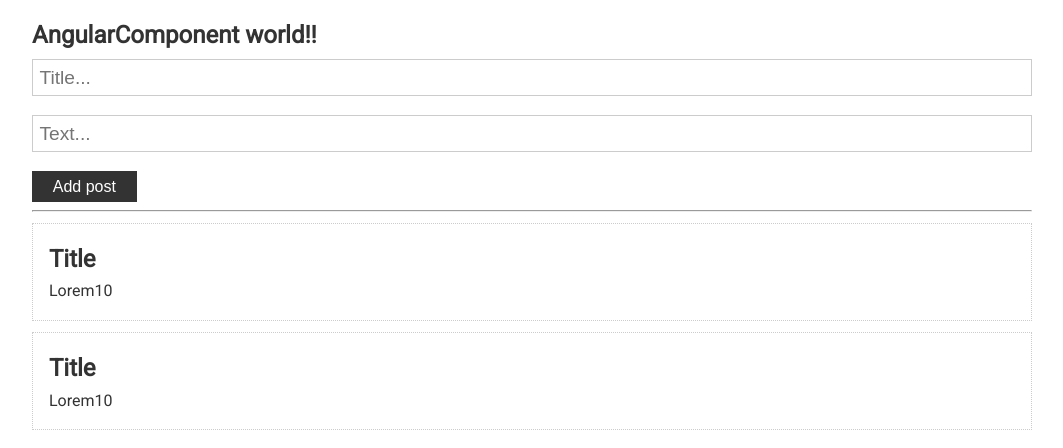
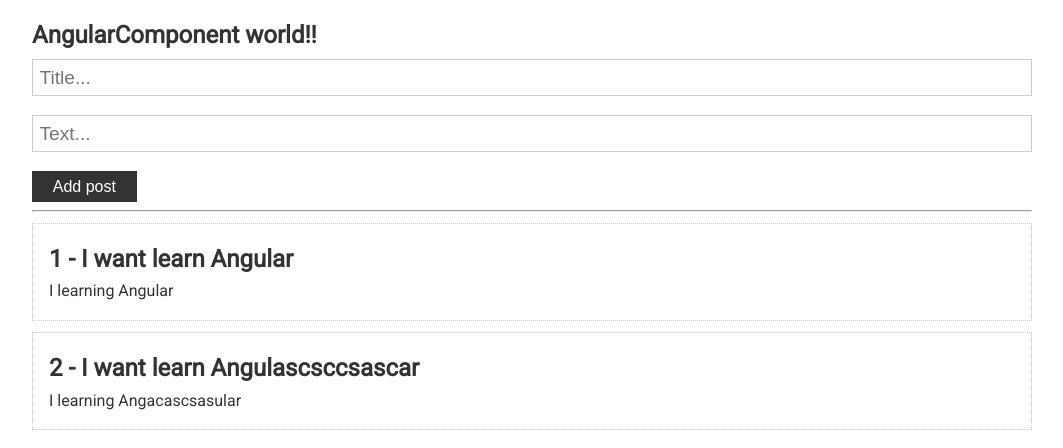
Before and after one commit to matviiko/angularLessons, an Angular app: page / in a window 1280 px wide. Shown: the top 448 px of the page, without its empty margins (108-1171 px from the left). Built offline with nearby package versions, Linux system fonts and the light colour scheme.

Commit message:
Passing parameters

```diff
--- a/src/app/app.component.html
+++ b/src/app/app.component.html
@@ -5,7 +5,10 @@
 
     <hr/>
 
-    <app-post></app-post>
-    <app-post></app-post>
+    <app-post
+    *ngFor="let postItem of posts"
+    [post]="postItem"
+    ></app-post>
+
 
 </div>
--- a/src/app/app.component.ts
+++ b/src/app/app.component.ts
@@ -1,4 +1,10 @@
 import { Component } from '@angular/core';
+
+export interface Post {
+  title: string,
+  text: string,
+  id?: number
+}
 
 @Component({
   selector: 'app-root',
@@ -7,4 +13,9 @@
 })
 export class AppComponent {
 
+  posts: Post[] = [
+    {title: 'I want learn Angular', text: 'I learning Angular', id: 1 },
+    {title: 'I want learn Angulascsccsascar', text: 'I learning Angacascsasular', id: 2 }
+  ]
+
 }
--- a/src/app/post/post.component.html
+++ b/src/app/post/post.component.html
@@ -1,4 +1,4 @@
 <div class="card" >
-    <h2>Title</h2>
-    <p>Lorem10</p>
+    <h2>{{post.id +' -  '+ post.title}}</h2>
+    <p>{{post.text}}</p>
 </div>
--- a/src/app/post/post.component.ts
+++ b/src/app/post/post.component.ts
@@ -1,4 +1,5 @@
-import { Component, OnInit } from '@angular/core';
+import {Component, Input, OnInit} from '@angular/core';
+import {Post} from "../app.component";
 
 @Component({
   selector: 'app-post',
@@ -7,6 +8,8 @@
 })
 export class PostComponent implements OnInit {
 
+  @Input() post: Post
+
   constructor() { }
 
   ngOnInit(): void {
```
